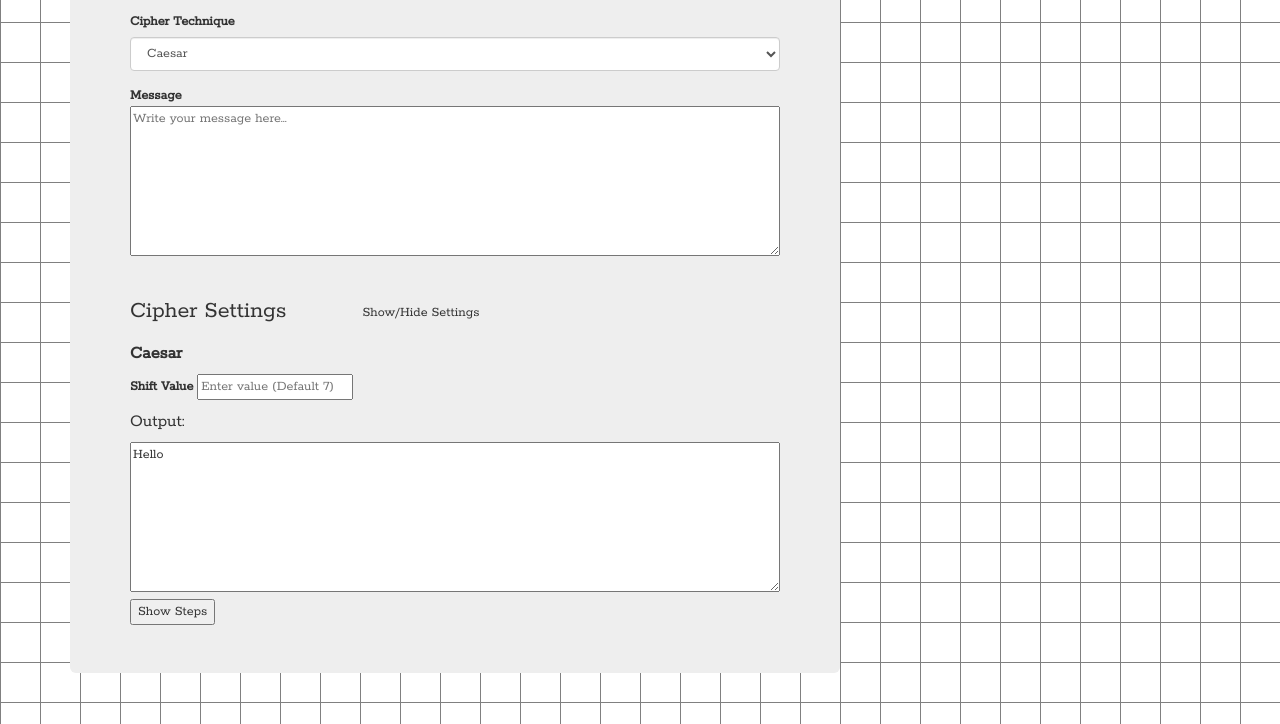
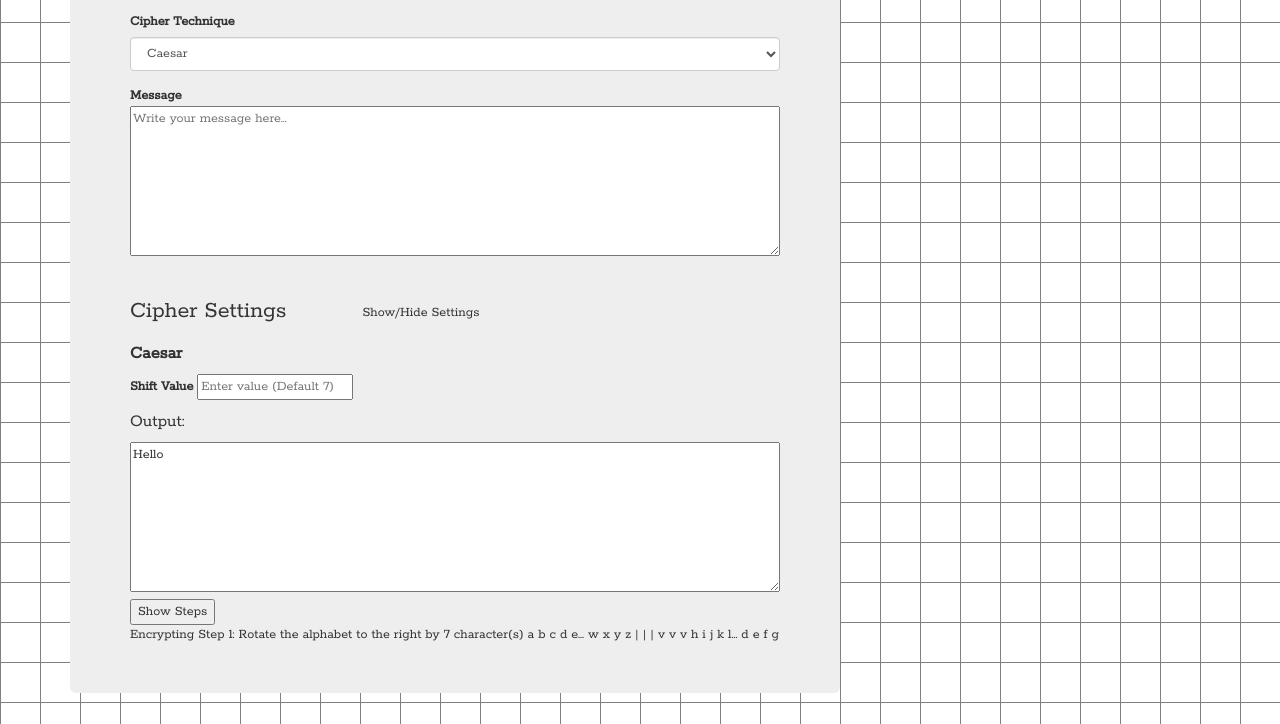
Before and after one commit to kvlorenzo/Cipher-Solver, a website with bundled scripts: page index.html in a window 1280 px wide. Both pictures are taken after a click on the button "Show Steps". Shown: the part 258-982 px from the top of the page. Built offline with nearby package versions, Linux system fonts and the light colour scheme.

Commit message:
Implemented show steps buttom

```diff
--- a/index.html
+++ b/index.html
@@ -87,7 +87,7 @@
 						<textarea id="outputbox" name="messagebox."
 										placeholder="Write your message here...">Hello</textarea>
 						<button type="button" id="showStepsBtn">Show Steps</button>
-						<div id="steps" oninput="toggleSteps()"></div>
+						<div id="steps"></div>
 				</form>
 			</div>
 		</div>
--- a/scripts/main.js
+++ b/scripts/main.js
@@ -1,32 +1,30 @@
-/*
-input object - tracks the overall settings and the current input of the cipher
-	isEncrypting = true if user is encrypting the message, false if decrypting
-	message = message the user is ciphering
-	technique = the ciphering technique the user chooses to cipher with
-	settings = array representing the specific settings of a cipher technique
-*/
-
+// Imports for the ciphering techniques are all located in the ciphers folder
 import Caesar from './ciphers/Caesar.js';
 import Vigenere from './ciphers/Vigenere.js';
+
 
 var cipherMap = {};
 cipherMap['Caesar'] = new Caesar();
 cipherMap['Vigenere'] = new Vigenere();
 
+// default cipher technique is Caesar
 var cipher = cipherMap['Caesar'];
 
+/*
+boolean to check if the decrypt or encrypt button is chosen
+true = encrypt, false = decrypt
+*/
 var isEncrypting = true;
+
+/*
+Ciphering techniques will be kept in an array of strings; will be
+retrieved by grabbing the value of tags with the name of 'setting'
+*/
 var settings = [];
 
-
-function toggleSteps() {
-  console.log('toggleSteps() called');
-  var message = document.getElementById('messagebox').value;
-  document.getElementById('steps').innerHTML =
-  cipher.showSteps(message, settings);
-}
-
-
+/*
+handles the events from the initial page
+*/
 $(document).ready(function() {
 
   function updateOutput() {
@@ -52,7 +50,6 @@ $(document).ready(function() {
     updateOutput();
   }
 
-  /* Updates the encrypt/decrypt option when the slider is toggled */
   $('#togBtn').on('click', function() {
     isEncrypting = !isEncrypting;
     console.log('Encrypt/Decrypt button toggled to ' + isEncrypting);
@@ -84,4 +81,12 @@ $(document).ready(function() {
     updateSettings();
     updateOutput();
   });
+
+  $('#showStepsBtn').on('click', function() {
+    var message = $('#inputbox').val();
+    console.log('Show steps button clicked');
+    $('#steps').hide();
+    $('#steps').html(cipher.showSteps(message, settings, isEncrypting));
+    $('#steps').slideDown('slow', function() {});
+  });
 });
```
